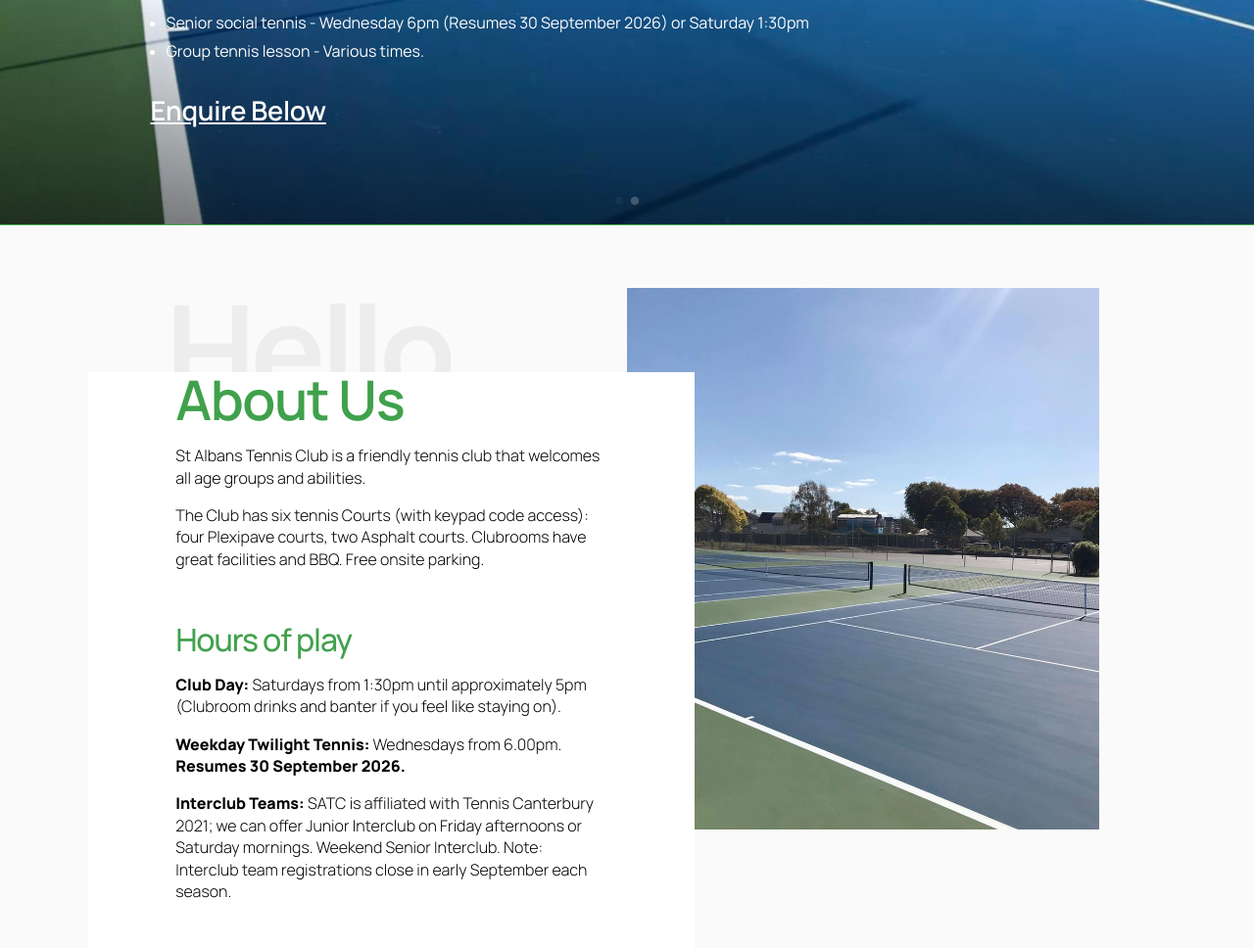
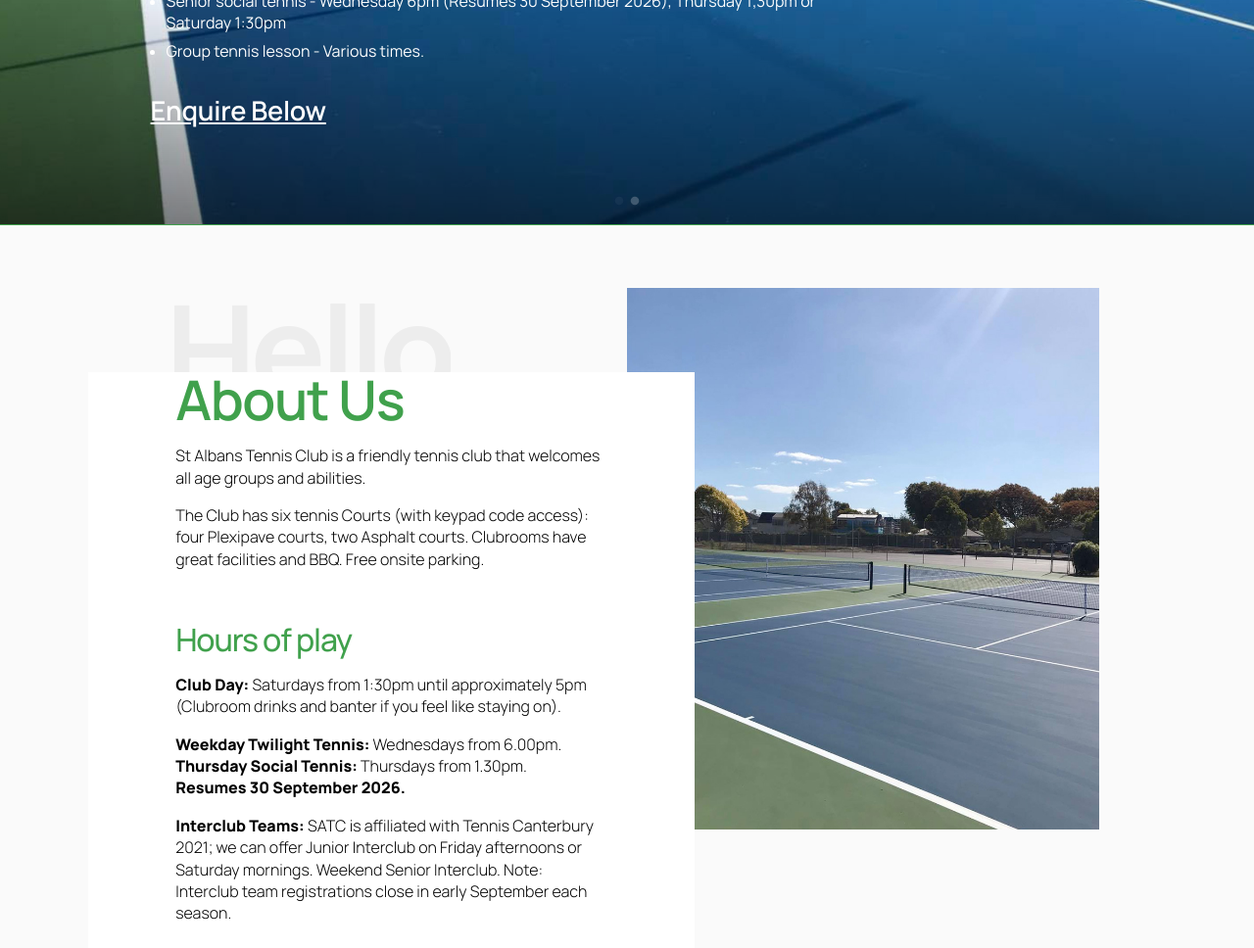
Before and after one commit to vaughanthompson/stalbansTC, a plain HTML site: page index.html in a window 1280 px wide. Shown: the part 491-1459 px from the top of the page at 98% size. Drawn offline with Linux system fonts and the light colour scheme; a script that the page names is missing; files whose address does not match are found by name; a web font is replaced by a local one.

Commit message:
update thurs

```diff
--- a/index.html
+++ b/index.html
@@ -165,7 +165,7 @@
                     <h1>Try tennis for free!</h1>
                     <h5>Come down for a free first trial of Social Tennis and/or Group Tennis lesson</h5>
                     <ul>
-                        <li>Senior social tennis - Wednesday 6pm (Resumes 30 September 2026)  or Saturday 1:30pm</li>
+                        <li>Senior social tennis - Wednesday 6pm (Resumes 30 September 2026), Thursday 1;30pm or Saturday 1:30pm</li>
                         <li>Group tennis lesson - Various times.</li>
                     </ul>
                     <a href="#s3" style="color: white; text-decoration: underline;"><h4>Enquire Below</h4></a>
@@ -236,6 +236,7 @@
                                 <h3>Hours of play</h3>
                                <p><strong>Club Day:</strong>  Saturdays from 1:30pm until approximately 5pm (Clubroom drinks and banter if you feel like staying on).</p>
                                <p><strong>Weekday Twilight Tennis:</strong> Wednesdays from 6.00pm.<br>
+                                <strong>Thursday Social Tennis:</strong> Thursdays from 1.30pm.<br>
                                 <strong>Resumes 30 September 2026.</strong></p>
                                <p><strong>Interclub Teams:</strong> SATC is affiliated with Tennis Canterbury 2021; we can offer Junior Interclub on Friday afternoons or Saturday mornings.  Weekend Senior Interclub. Note: Interclub team registrations close in early September each season.</p>
 
```
